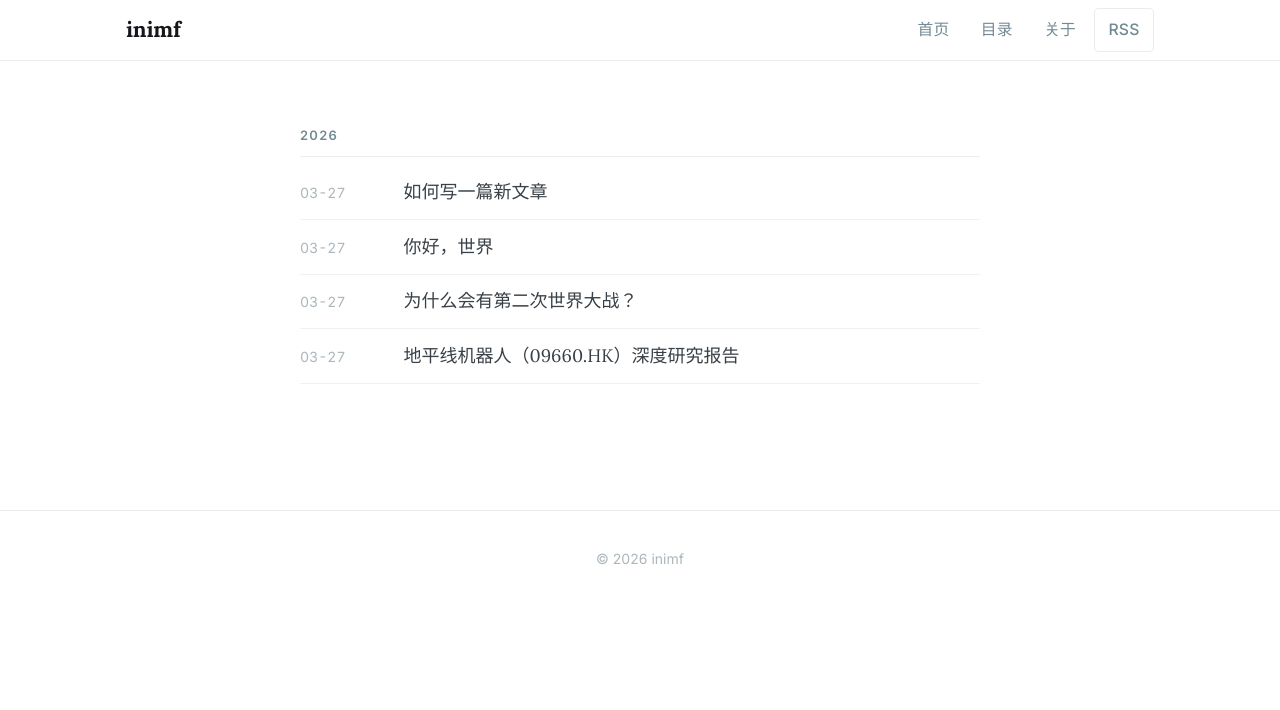
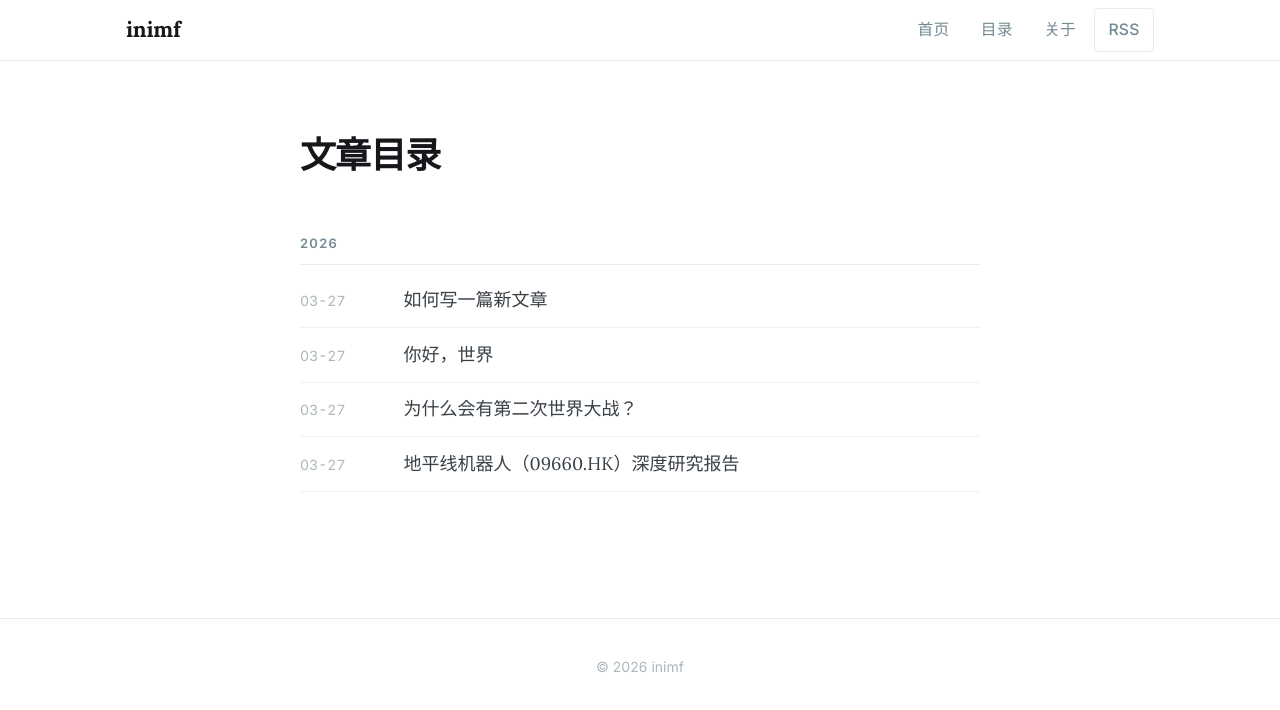
Before and after one commit to web1286/inimf-blog, a Next.js app: page /archive in a window 1280 px wide. Shown: the top 710 px of the page. Built offline with nearby package versions, Linux system fonts and the light colour scheme.

Commit message:
🎨 Dawn theme: update archive page

```diff
--- a/pages/archive.tsx
+++ b/pages/archive.tsx
@@ -28,11 +28,12 @@ export default function Archive({ posts }: ArchiveProps) {
   const years = Object.keys(grouped).sort((a, b) => Number(b) - Number(a))
 
   return (
-    <Layout title="目录" posts={posts}>
+    <Layout title="目录">
       <div className="archive-page">
+        <h1 className="archive-page-title">文章目录</h1>
       {years.map((year) => (
         <div key={year} className="archive-year">
-          <h2 className="archive-year-title">{year}</h2>
+          <div className="archive-year-title">{year}</div>
           <ul className="archive-list">
             {grouped[year].map((post) => (
               <li key={post.slug} className="archive-item">
```
